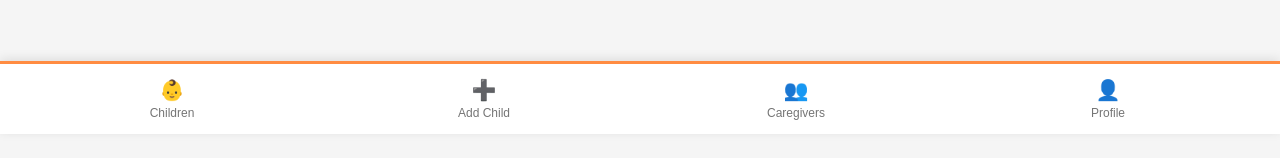
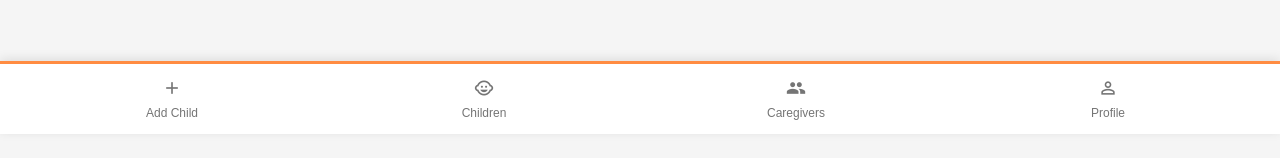
Before and after one commit to rc-devs/baby_chart_fe, an Angular app in the folder baby_chart_fe/: page /dashboard/children/child-card in a window 1280 px wide. Shown: the part 666-824 px from the top of the page. Built offline with nearby package versions, Linux system fonts and the light colour scheme; no server answers; sample sign-in values are in the browser's storage.

Commit message:
mat-icons and button layout

```diff
--- a/baby_chart_fe/src/app/features/dashboard/dashboard.component.html
+++ b/baby_chart_fe/src/app/features/dashboard/dashboard.component.html
@@ -3,20 +3,20 @@
 </div>
 
 <nav class="bottom-nav">
+  <button [routerLink]="['/dashboard/children/add-child']">
+    <mat-icon class="nav-icon" fontIcon="add"></mat-icon>
+    Add Child
+  </button>
   <button [routerLink]="['/dashboard/children']">
-    <span class="nav-icon">👶</span>
+    <mat-icon class="nav-icon" fontIcon="child_care"></mat-icon>
     Children
   </button>
-  <button [routerLink]="['/dashboard/children/add-child']">
-    <span class="nav-icon">➕</span>
-    Add Child
-  </button>
   <button [routerLink]="['/dashboard/children/add-caregiver']">
-    <span class="nav-icon">👥</span>
+    <mat-icon class="nav-icon" fontIcon="group"></mat-icon>
     Caregivers
   </button>
   <button [routerLink]="['/dashboard/user-profile']">
-    <span class="nav-icon">👤</span>
+    <mat-icon class="nav-icon" fontIcon="perm_identity"></mat-icon>
     Profile
   </button>
 </nav>
```
Also changed, not shown: baby_chart_fe/src/app/features/dashboard/dashboard.component.ts (+8 -6 lines).
